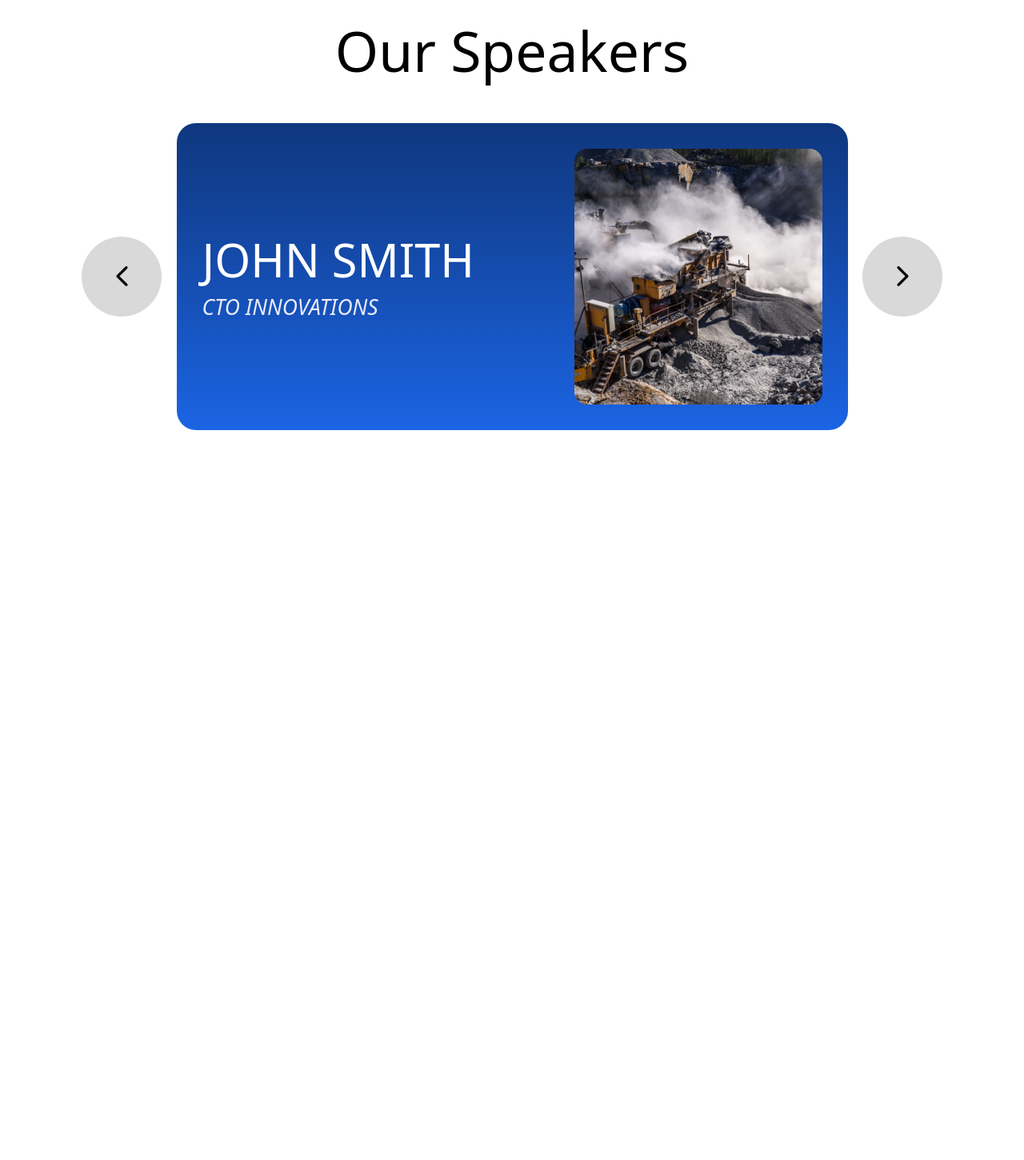
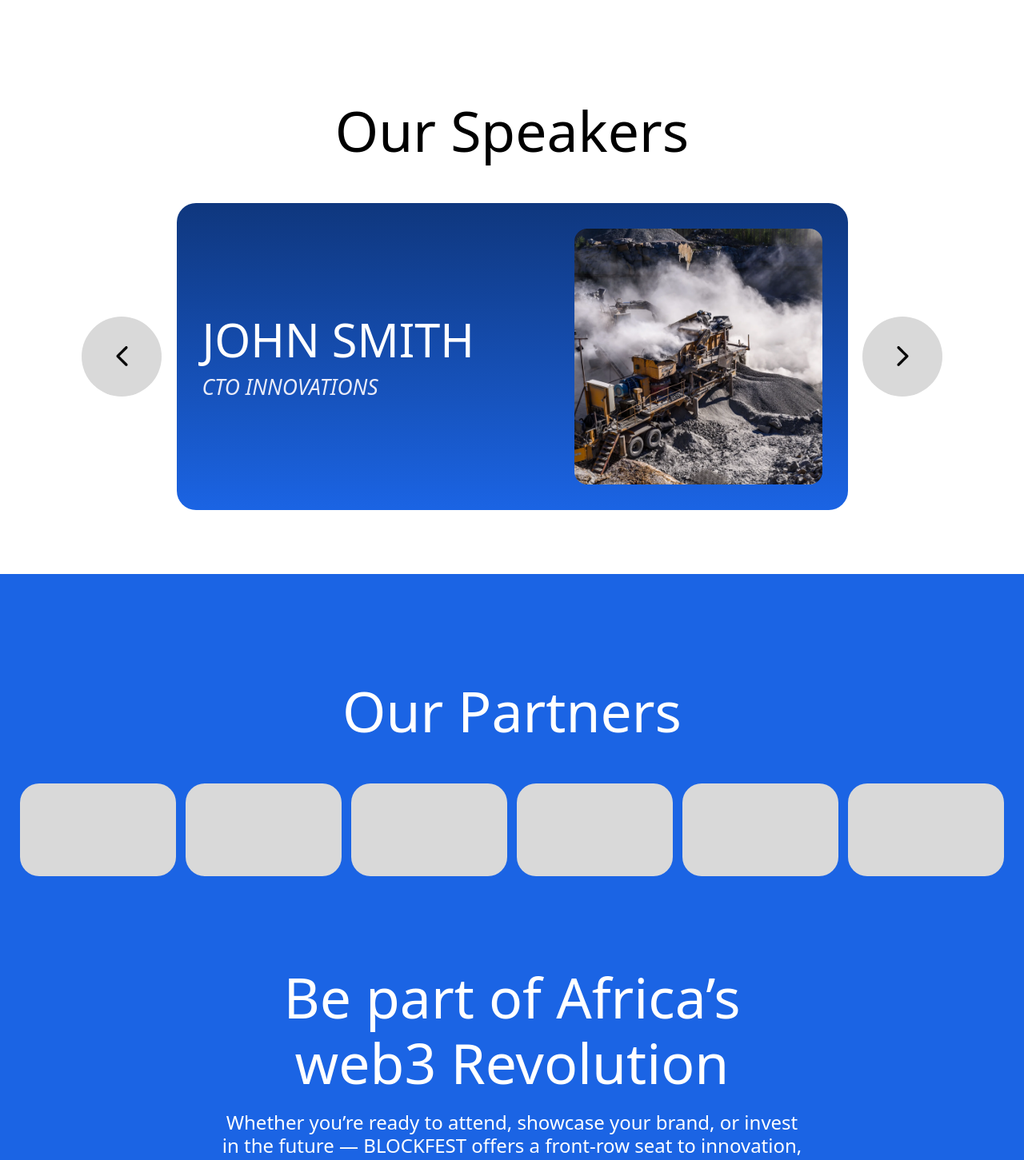
Before and after one commit to mandatedisrael/Blockfest-frontend, a Next.js app: page / in a window 1280 px wide. Shown: the part 3360-4811 px from the top of the page at 80% size. Before the commit the page ends 3978 px from the top, so only its background shows below. Built offline with nearby package versions, Linux system fonts and the light colour scheme.

Commit message:
feat: last section of the site

```diff
--- a/app/page.tsx
+++ b/app/page.tsx
@@ -170,12 +170,42 @@ const HomePage = () => {
         </div>
       </section>
       <section className="flex flex-col items-center justify-center  py-[80px] px-[70px] bg-gradient-to-b from-[#1A3461] to-[#005DFF]">
-        <h2 className="font-[350px] text-[69.65px] leading-[82px] tracking-[-5%] mb-[50px] text-white">Why Attend<span className="text-[#F2CB45]">? </span> </h2>
+        <h2 className="font-[350px] text-[69.65px] leading-[82px] tracking-[-5%] my-[50px] text-white">Why Attend<span className="text-[#F2CB45]">? </span> </h2>
         <FeaturesComp />
       </section>
       <section className="flex flex-col items-center justify-center  py-[80px] px-[70px]">
-        <h2 className="font-[350px] text-[69.65px] leading-[82px] tracking-[-5%] mb-[50px] text-black">Our Speakers </h2>
+        <h2 className="font-[350px] text-[69.65px] leading-[82px] tracking-[-5%] my-[50px] text-black">Our Speakers </h2>
         <Speakers speakers={SLIDES} options={OPTIONS} />
+      </section>
+      <section className="flex flex-col items-center justify-center  py-[80px] px-[70px] bg-[#1B64E4]">
+        <div className="flex flex-col items-center justify-center space-y-4">
+          <h2 className="font-[350px] text-[69.65px] leading-[82px] tracking-[-5%] my-[50px] text-white">Our Partners </h2>
+          <div className="flex items-center justify-between space-x-3">
+            <div className="w-[195px] h-[116px] bg-[#D9D9D9] rounded-[24px]" />
+            <div className="w-[195px] h-[116px] bg-[#D9D9D9] rounded-[24px]" />
+            <div className="w-[195px] h-[116px] bg-[#D9D9D9] rounded-[24px]" />
+            <div className="w-[195px] h-[116px] bg-[#D9D9D9] rounded-[24px]" />
+            <div className="w-[195px] h-[116px] bg-[#D9D9D9] rounded-[24px]" />
+            <div className="w-[195px] h-[116px] bg-[#D9D9D9] rounded-[24px]" />
+          </div>
+        </div>
+
+        <div className="flex flex-col items-center justify-center space-y-5 mt-[110px] text-white text-center">
+          <h1 className="font-[350px] text-[69.65px] leading-[82.21px] tracking-[-5%] w-[55%] ">Be part of Africa’s web3 Revolution</h1>
+          <p className="font-medium text-2xl leading-[1.2] w-[65%]">Whether you’re ready to attend, showcase your brand, or invest in the future — BLOCKFEST offers a front-row seat to innovation, culture, and community. Don’t just watch the future happen — help shape it.</p>
+
+          <div className="flex items-center justify-center space-x-4 mt-[50px]">
+            <Button className="font-semibold text-[22px]  h-[51px] rounded-[13px] p-[34px]">
+              Register Now
+            </Button>
+            <Button
+              variant={"secondary"}
+              className="font-semibold text-[22px] h-[51px] rounded-[13px] p-[34px] text-white border border-white"
+            >
+              Become a sponsor
+            </Button>
+          </div>
+        </div>
       </section>
 
     </main>
--- a/components/ui/button.tsx
+++ b/components/ui/button.tsx
@@ -9,13 +9,13 @@ const buttonVariants = cva(
   {
     variants: {
       variant: {
-        default:"bg-[#3D7BE8] text-primary-foreground shadow-xs hover:bg-primary/90",
+        default: "bg-[#3D7BE8] text-primary-foreground shadow-xs hover:bg-primary/90",
         destructive:
           "bg-destructive text-white shadow-xs hover:bg-destructive/90 focus-visible:ring-destructive/20 dark:focus-visible:ring-destructive/40 dark:bg-destructive/60",
         outline:
           "border bg-background shadow-xs hover:bg-accent hover:text-accent-foreground dark:bg-input/30 dark:border-input dark:hover:bg-input/50",
         secondary:
-          "bg-secondary text-secondary-foreground shadow-xs hover:bg-secondary/80",
+          "bg-[#1B64E4] text-secondary-foreground shadow-xs hover:bg-secondary/80",
         ghost:
           "hover:bg-accent hover:text-accent-foreground dark:hover:bg-accent/50",
         link: "text-primary underline-offset-4 hover:underline",
```
